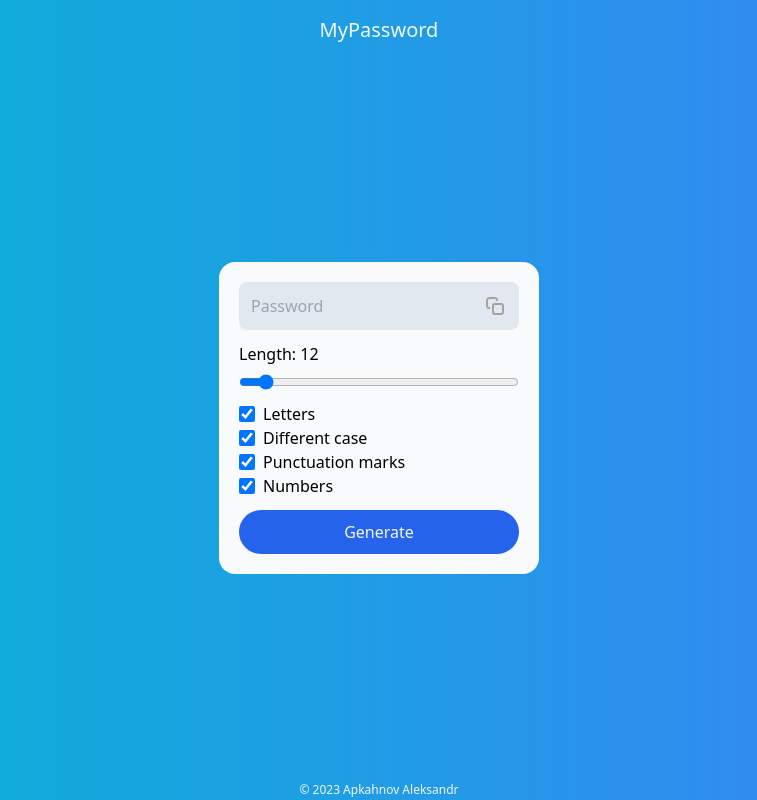
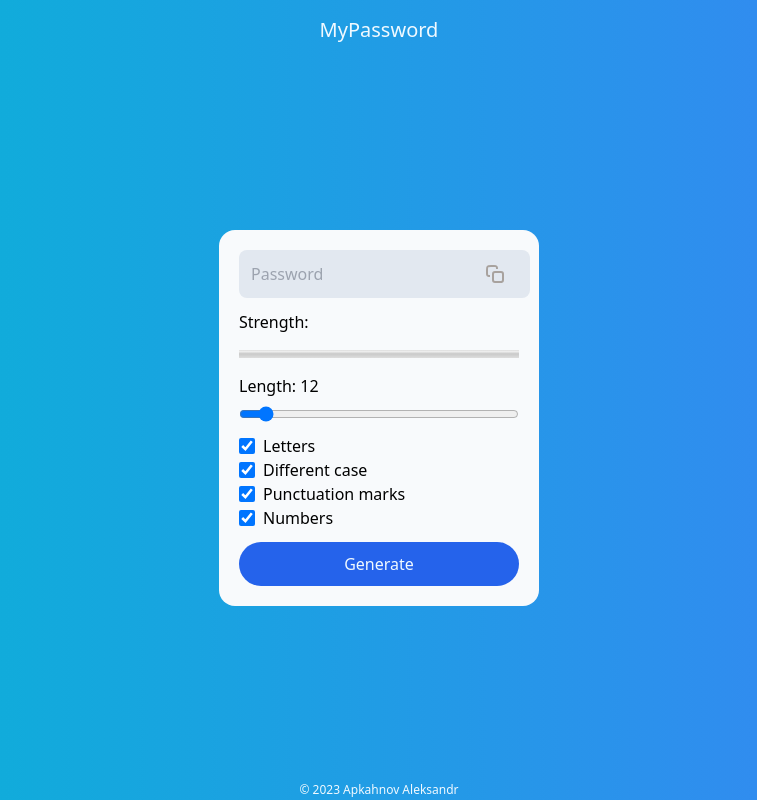
Before and after one commit to A-Apkhanov/mypassword, a Vue app: page / in a window 1280 px wide. Shown: the whole page, without its empty margins (261-1018 px from the left). Built offline with nearby package versions, Linux system fonts and the light colour scheme.

Commit message:
add evaluate of password strength

```diff
--- a/src/App.vue
+++ b/src/App.vue
@@ -24,7 +24,7 @@
             type="text"
             placeholder="Password"
             id="password"
-            class="flex-auto p-3 rounded-lg bg-slate-200 focus:bg-blue-600/10"
+            class="flex-auto p-3 pr-12 rounded-lg bg-slate-200 focus:bg-blue-600/10"
             v-model="password"
           />
           <button
@@ -37,6 +37,20 @@
             <icon-copy v-else />
           </button>
         </div>
+        <label for="passwordStrength">
+          Strength: {{ passwordStrength.description }}
+        </label>
+        <meter
+          min="20"
+          max="100"
+          low="60"
+          high="80"
+          optimum="100"
+          :value="passwordStrength.score * 20"
+          title="Password strength"
+          class="w-full"
+          id="passwordStrength"
+        />
         <div class="flex flex-col gap-2">
           <label for="length">Length: {{ length }}</label>
           <input
@@ -123,6 +137,10 @@ export default {
       numbers: true,
       isCopyDone: false,
       isCopyDisabled: true,
+      passwordStrength: {
+        score: 0,
+        description: "",
+      },
     };
   },
   methods: {
@@ -148,10 +166,44 @@ export default {
         setTimeout(() => (this.isCopyDone = false), 500);
       });
     },
+    evaluatePasswordStrength(password) {
+      let strength = 0;
+
+      if (password.length >= 8) {
+        strength += 1;
+      }
+
+      if (/[A-Z]/.test(password)) {
+        strength += 1;
+      }
+
+      if (/[a-z]/.test(password)) {
+        strength += 1;
+      }
+
+      if (/[0-9]/.test(password)) {
+        strength += 1;
+      }
+
+      if (/[!@#$%^&*()]/.test(password)) {
+        strength += 1;
+      }
+
+      this.passwordStrength.score = strength;
+
+      if (strength < 3) {
+        this.passwordStrength.description = "Weak";
+      } else if (strength < 4) {
+        this.passwordStrength.description = "Good";
+      } else {
+        this.passwordStrength.description = "Strong";
+      }
+    },
   },
   watch: {
     password(newPassword) {
       this.isCopyDisabled = newPassword === "";
+      this.evaluatePasswordStrength(newPassword);
     },
   },
 };
```
